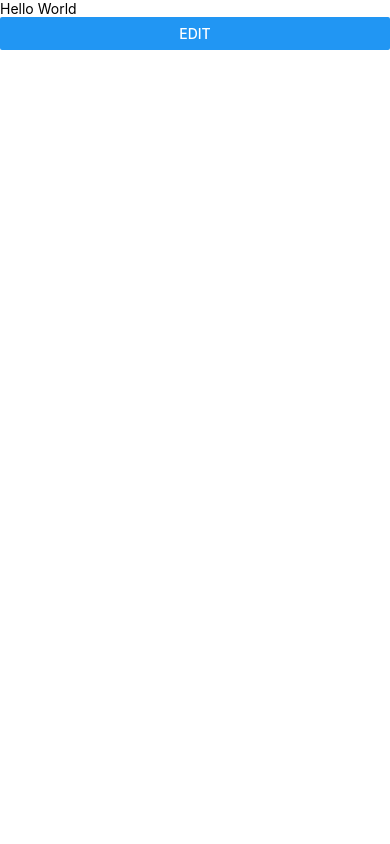
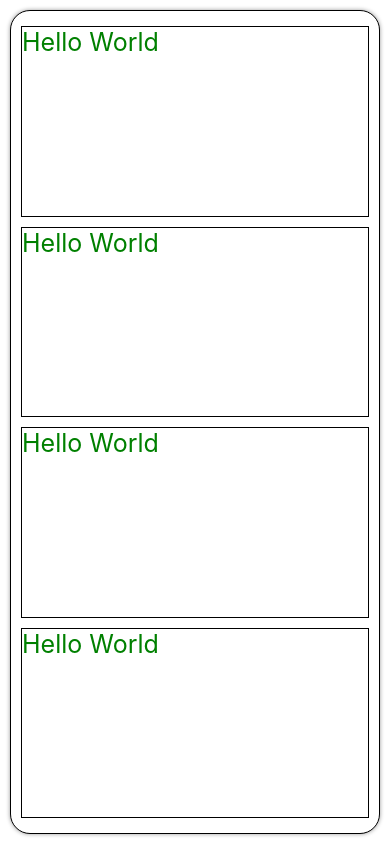
Before and after one commit to bibhuti9/taskManagement, a React Native app: screen / in a window 390 px wide. Built offline with nearby package versions, Linux system fonts and the light colour scheme.

Commit message:
add button

```diff
--- a/App.tsx
+++ b/App.tsx
@@ -1,18 +1,43 @@
 import React from 'react';
-import {Button, Text, View} from 'react-native';
+import {Text, View, StyleSheet} from 'react-native';
 export default function App() {
   return (
-    <View>
-      <Text>Hello World</Text>
-      <View>
-        <Button title="Edit" />
-      </View>
+    <View style={styles.viewStyle}>
+      <Text style={styles.textStyle}>Hello World</Text>
+      <Text style={styles.textStyle}>Hello World</Text>
+      <Text style={styles.textStyle}>Hello World</Text>
+      <Text style={styles.textStyle}>Hello World</Text>
     </View>
   );
 }
 
+const styles = StyleSheet.create({
+  textStyle: {
+    fontSize: 25,
+    color: 'green',
+    marginVertical: 5,
+    borderWidth: 1,
+    flex: 1,
+  },
+  viewStyle: {
+    flex: 1,
+    margin: 10,
+    padding: 10,
+    borderRadius: 20,
+    backgroundColor: '#fff',
+    shadowColor: '#000',
+    shadowOpacity: 0.4,
+    shadowOffset: {
+      width: 0,
+      height: 0,
+    },
+    shadowRadius: 4,
+    elevation: 4,
+    borderWidth: 1,
+  },
+});
+
 /*
-
 return Component
 
 <View></View>
```
